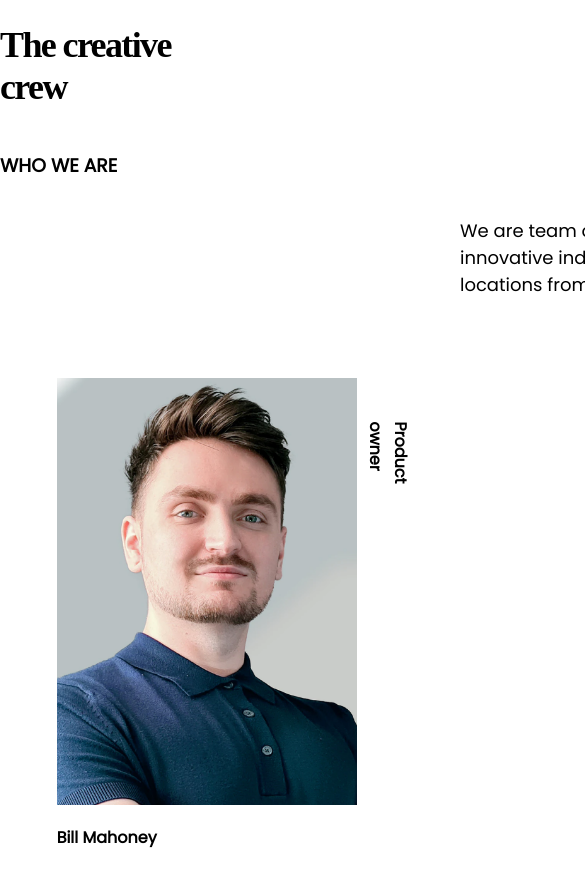
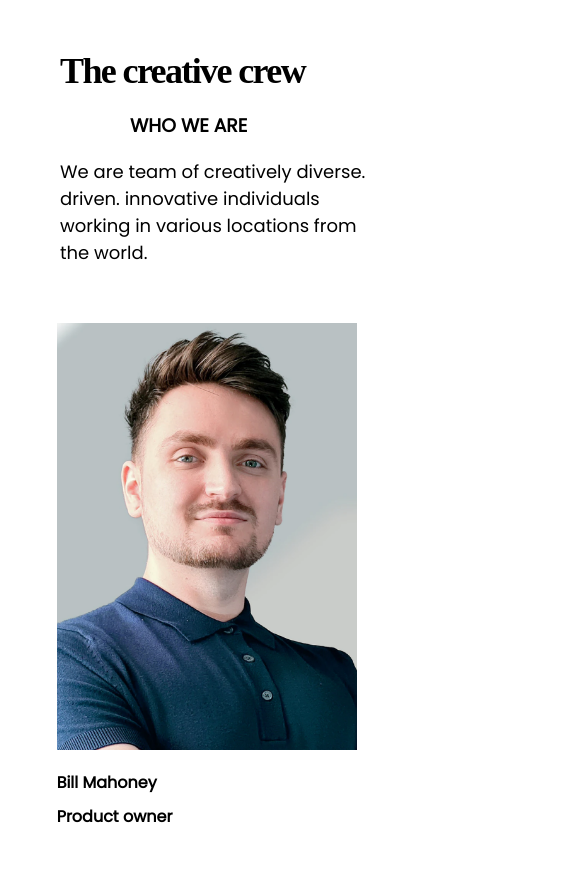
Before and after one commit to SebasDD/page2, a plain HTML site: page index.html in a window 390 px wide. Shown: the top 869 px of the page, 585 px wide, since content can reach past the window. Drawn offline with Linux system fonts and the light colour scheme.

Commit message:
arreglado

```diff
--- a/style.css
+++ b/style.css
@@ -2,6 +2,8 @@ body {
     margin: 0 auto;
     padding: 0 auto;
     max-width: 1440px;
+
+    width: 100%;
 }
 
 
@@ -13,7 +15,8 @@ body {
 @import url('https://fonts.googleapis.com/css2?family=Poppins:wght@700&display=swap');
 
 .container {
-height: 80%;
+
+    margin: 0 auto;
 
 }
 
@@ -27,8 +30,9 @@ header h1 {
     line-height: normal;
     letter-spacing: -1.62px;
     font-family: 'PT Serif', serif;
-
-    margin-right: 215px;
+    margin-left: 50px;
+    margin-right: 315px;
+    margin-top: 100px;
 
 
     }
@@ -40,7 +44,7 @@ header h1 {
     }
     header p {
         font-family: 'Poppins'!important;
-        margin-left: 460px;
+        margin-left: 560px;
         display: flex;
         width: 439px;
         height: 87px;
@@ -105,3 +109,83 @@ header h1 {
 footer{
     text-align: center;
 }
+
+
+@media screen and (max-width: 920px) {
+
+    header h1 {
+    display: block;
+    height: auto;
+    margin: 0px;
+    margin-top: 50px;
+    margin-left: 60px;
+
+
+        }
+        header h3 {
+            font-family: 'Poppins', sans-serif;
+            text-transform: uppercase;
+            display: block;
+            margin-left: 130px;
+        }
+        header p {
+            font-family: 'Poppins'!important;
+            display: inline-block;
+            margin: 0px;
+            margin-left: 60px;
+            height:fit-content;
+            width: fit-content;
+
+
+        }
+        .img {
+            display: block;
+            margin: 56.64px;
+        }
+            .img img {
+
+                width: 300px;
+                height: 426.496px;
+                flex-shrink: 0;
+                background: url(<path-to-image>), lightgray 50% / cover no-repeat;
+
+            }
+            .img p {
+                font-family: 'Poppins';
+                font-weight: bold;
+            }
+            .a p {
+                font-family: 'Poppins';
+                font-weight: bold;
+            }
+
+            .a {
+
+                display: block;
+                margin: 56.64px;
+                padding-top: 100px;
+
+            }
+            .a img {
+
+                width: 300px;
+                height: 426.496px;
+                flex-shrink: 0;
+                background: url(<path-to-image>), lightgray 50% / cover no-repeat;
+            }
+
+
+.right-text {
+    margin: 0 auto;
+    display: block;
+    position: absolute;
+    rotate: 0deg;
+    font-family: 'PT Serif', serif;
+    margin-top:50px;
+    margin-left: 0px;
+    padding-left: 0;
+}
+
+
+
+}
```
